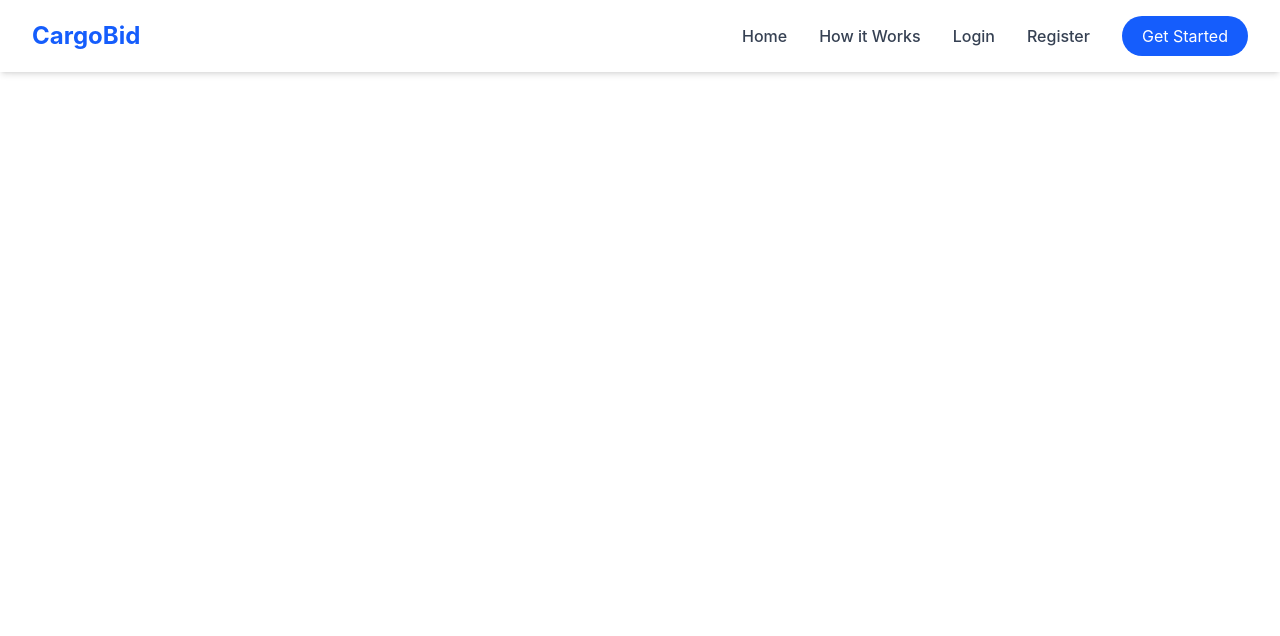
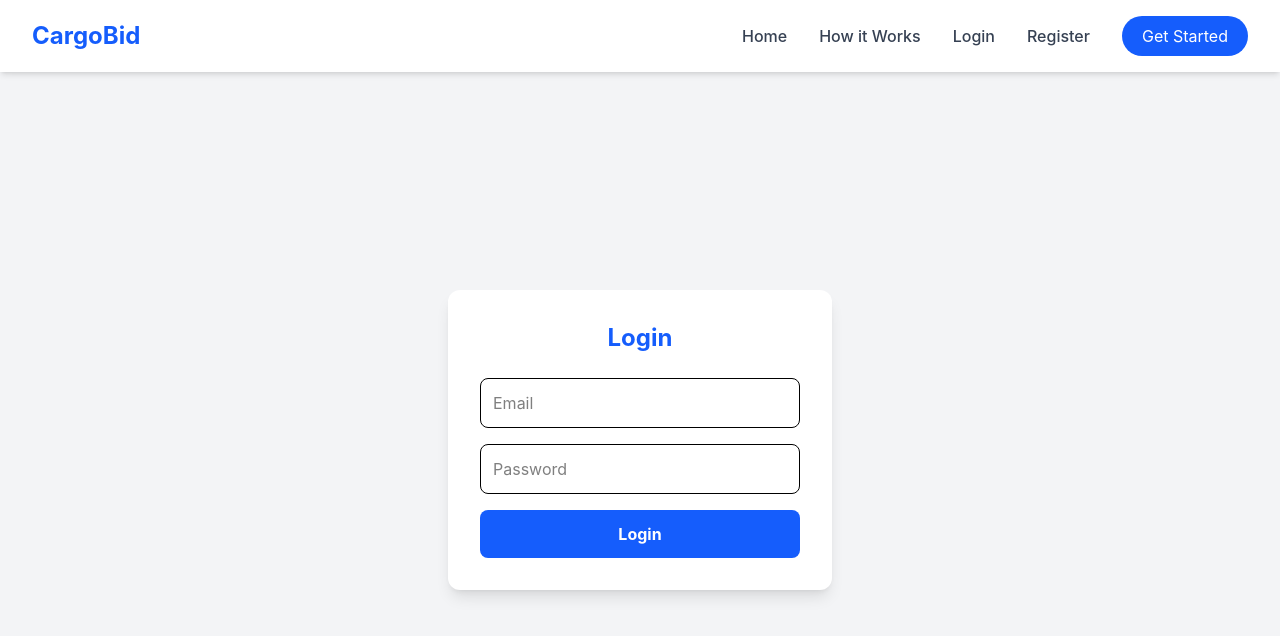
Before and after one commit to abhishekprajapativns/CargoBid, a React (Vite) app: page /login in a window 1280 px wide. Shown: the top 636 px of the page. Built offline with nearby package versions, Linux system fonts and the light colour scheme.

Commit message:
login page complete

```diff
--- a/src/App.jsx
+++ b/src/App.jsx
@@ -2,6 +2,7 @@ import { BrowserRouter, Routes, Route } from "react-router-dom";
 import Navbar from "./components/Shared/Navbar";
 import Home from "./pages/Home";
 import Register from "./pages/Register";
+import Login from "./pages/Login";
 
 function App() {
   return (
@@ -11,6 +12,7 @@ function App() {
         <Routes>
           <Route path="/" element={<Home />} />
           <Route path="/register" element={<Register />} />
+          <Route path="/login" element={<Login />} />
         </Routes>
       </div>
     </BrowserRouter>
--- a/src/pages/Home.jsx
+++ b/src/pages/Home.jsx
@@ -1,6 +1,8 @@
 import heroBg from "../assets/images.1.jpg";
+import { useNavigate } from "react-router-dom";
 
 function Home() {
+  const navigate = useNavigate();
   return (
     <div
       style={{ backgroundImage: `url(${heroBg})` }}
@@ -17,11 +19,19 @@ function Home() {
         <p className="text-gray-200 mt-4 text-xl">
           Post your cargo, let transporters compete, save money!
         </p>
+
         <div className="mt-8 flex gap-4 justify-center items-center">
-          <button className="bg-blue-600 text-white px-6 py-3 rounded-full">
+          <button
+            onClick={() => navigate("/register?role=shipper")}
+            className="bg-blue-600 text-white px-6 py-3 rounded-full"
+          >
             I am Shipper
           </button>
-          <button className="bg-orange-500 text-white px-6 py-3 rounded-full">
+
+          <button
+            onClick={() => navigate("/register?role=transport")}
+            className="bg-orange-500 text-white px-6 py-3 rounded-full"
+          >
             I am Transporter
           </button>
         </div>
--- a/src/pages/Login.jsx
+++ b/src/pages/Login.jsx
@@ -0,0 +1,53 @@
+import { useState } from "react";
+
+function Login() {
+  const [loginData, setLoginData] = useState({
+    email: "",
+    password: "",
+  });
+
+  const handleChange = (e) => {
+    setLoginData({ ...loginData, [e.target.name]: e.target.value });
+  };
+
+  const handleSubmit = (clickEvent) => {
+    clickEvent.preventDefault();
+    console.log(loginData);
+  };
+
+  return (
+    <div className="min-h-screen flex items-center justify-center bg-gray-100 pt-20">
+      <div className="bg-white p-8 rounded-xl shadow-lg w-96">
+        <h2 className="text-2xl font-bold text-center text-blue-600 mb-6">
+          Login
+        </h2>
+        <input
+          type="email"
+          name="email"
+          placeholder="Email"
+          value={loginData.email}
+          onChange={handleChange}
+          className="w-full border p-3 rounded-lg mb-4 outline-none focus:border-blue-500"
+        />
+
+        <input
+          type="password"
+          name="password"
+          placeholder="Password"
+          value={loginData.password}
+          onChange={handleChange}
+          className="w-full border p-3 rounded-lg mb-4 outline-none focus:border-blue-500"
+        />
+
+        <button
+          onClick={handleSubmit}
+          className="w-full bg-blue-600 text-white py-3 rounded-lg font-bold hover:bg-blue-700"
+        >
+          Login
+        </button>
+      </div>
+    </div>
+  );
+}
+
+export default Login;
--- a/src/pages/Register.jsx
+++ b/src/pages/Register.jsx
@@ -1,13 +1,17 @@
 import { useState } from "react";
+import { useSearchParams } from "react-router-dom";
 
 function Register() {
+  const [searchparam] = useSearchParams();
+  const roleFromUrl = searchparam.get("role");
+
   const [registerData, setRegisterData] = useState({
     firstName: "",
     lastName: "",
     email: "",
     password: "",
     phoneNumber: "",
-    role: "",
+    role: roleFromUrl || "",
   });
 
   const handleChange = (e) => {
@@ -62,15 +66,22 @@ function Register() {
           className="w-full border p-3 rounded-lg mb-4 outline-none focus:border-blue-500"
         />
 
+        <div className="flex items-center border rounded-lg mb-4 overflow-hidden">
+          <span className="bg-gray-100 px-3 py-3 text-gray-600 border-r">
+            +91
+          </span>
           <input
             type="tel"
             name="phoneNumber"
             placeholder="Phone Number"
+            maxLength={10}
             value={registerData.phoneNumber}
             onChange={handleChange}
-          className="w-full border p-3 rounded-lg mb-4 outline-none focus:border-blue-500"
+            className="w-full p-3 outline-none focus:border-blue-500"
           />
+        </div>
 
+        {!roleFromUrl && (
           <select
             name="role"
             value={registerData.role}
@@ -81,6 +92,7 @@ function Register() {
             <option value="shipper">Shipper</option>
             <option value="transporter">Transporter</option>
           </select>
+        )}
 
         <button
           onClick={handleSubmit}
```
Lines whose indentation alone changed are shown as unchanged.
